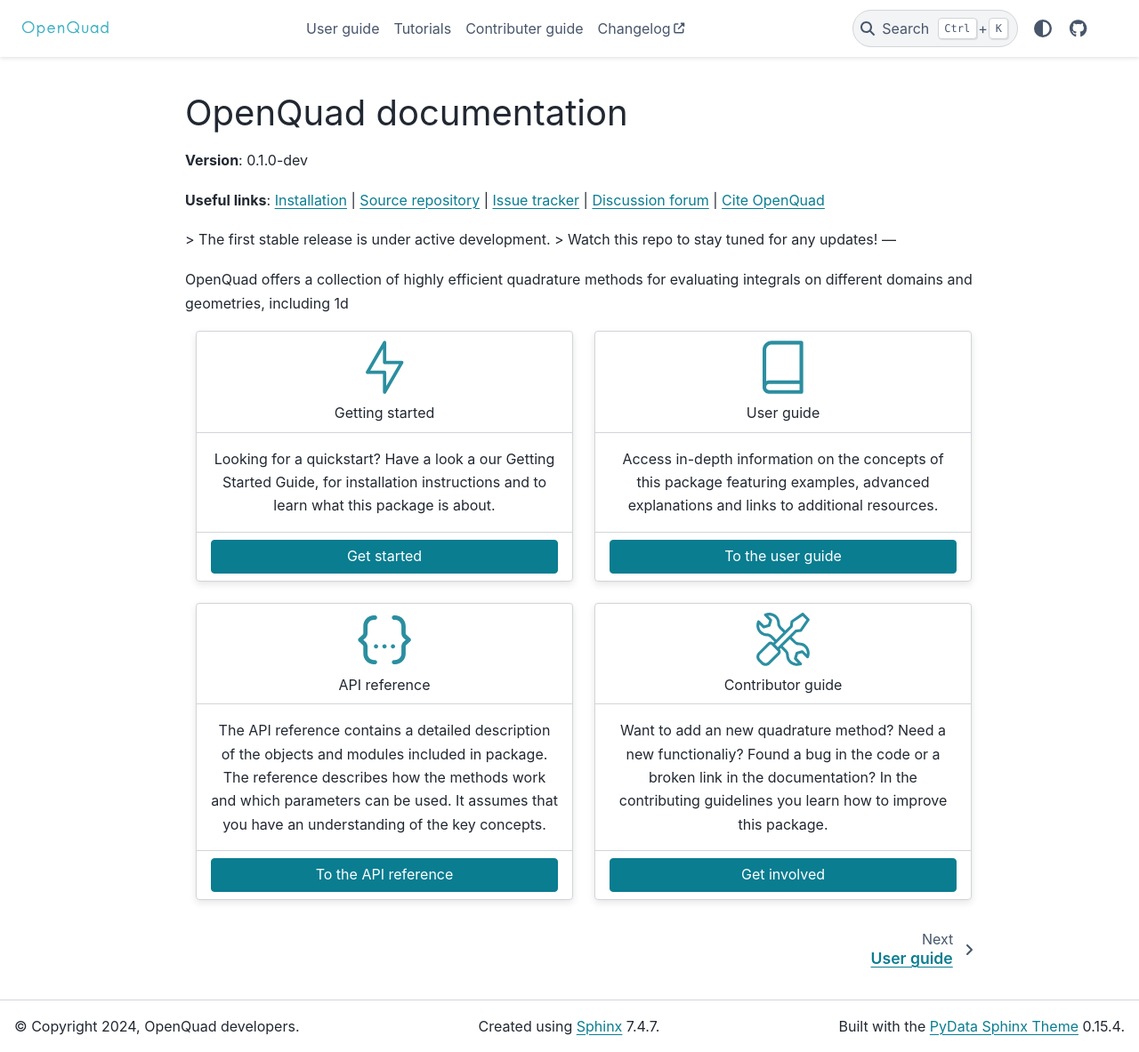
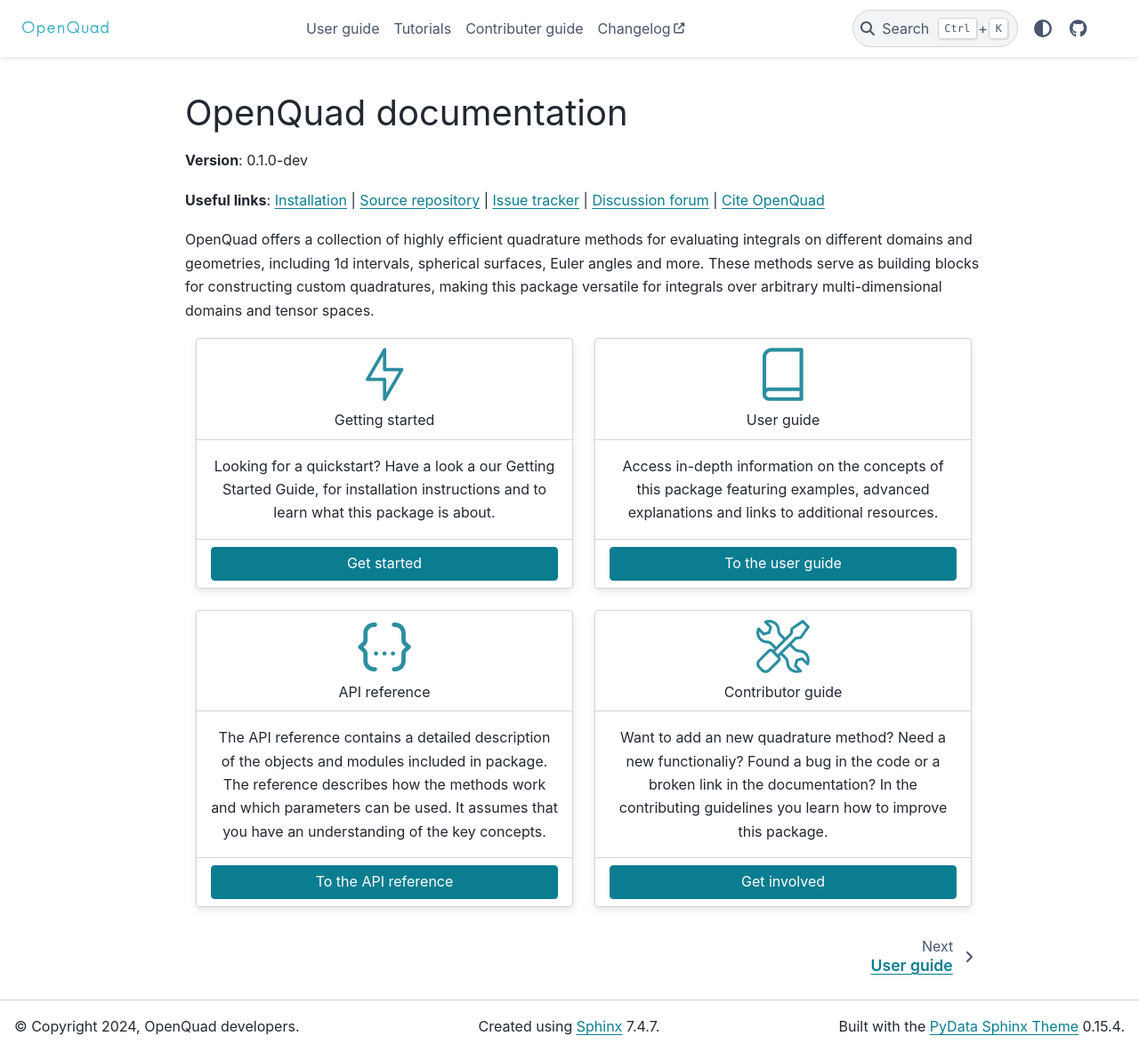
Before and after one commit to qucontrol/openquad, a Sphinx documentation site: the page built from doc/index.rst, in a window 1280 px wide and 1183 px high. Shown: the whole window at 89% size. Built offline with Sphinx 7.4.7 and the PyData theme 0.15.4, drawn with Linux system fonts in a browser that asks for light colours; pages that are not in the unit, such as notebooks, are missing from menus; part of the change alters nothing that is shown.

```diff
--- a/README.md
+++ b/README.md
@@ -12,13 +12,14 @@ TODO: add badges
 > Watch this repo to stay tuned for any updates!
 ---
 
-
+<!-- start including on doc landing page -->
 OpenQuad offers a collection of highly efficient quadrature methods for
 evaluating integrals on different domains and geometries, including 1d
 intervals, spherical surfaces, Euler angles and more.  These methods serve as
 building blocks for constructing custom quadratures, making this package
 versatile for integrals over arbitrary multi-dimensional domains and tensor
 spaces.
+<!-- end including on doc landing page -->
 
 **Key features**:
 
--- a/doc/index.rst
+++ b/doc/index.rst
@@ -25,8 +25,8 @@ OpenQuad documentation
 .. only:: html
 
    .. include:: ../README.md
-      :start-line: 10
-      :end-line: 17
+      :start-after: <!-- start including on doc landing page -->
+      :end-before: <!-- end including on doc landing page -->
 
 .. grid:: 1 1 2 2
     :gutter: 2 3 4 4
```
